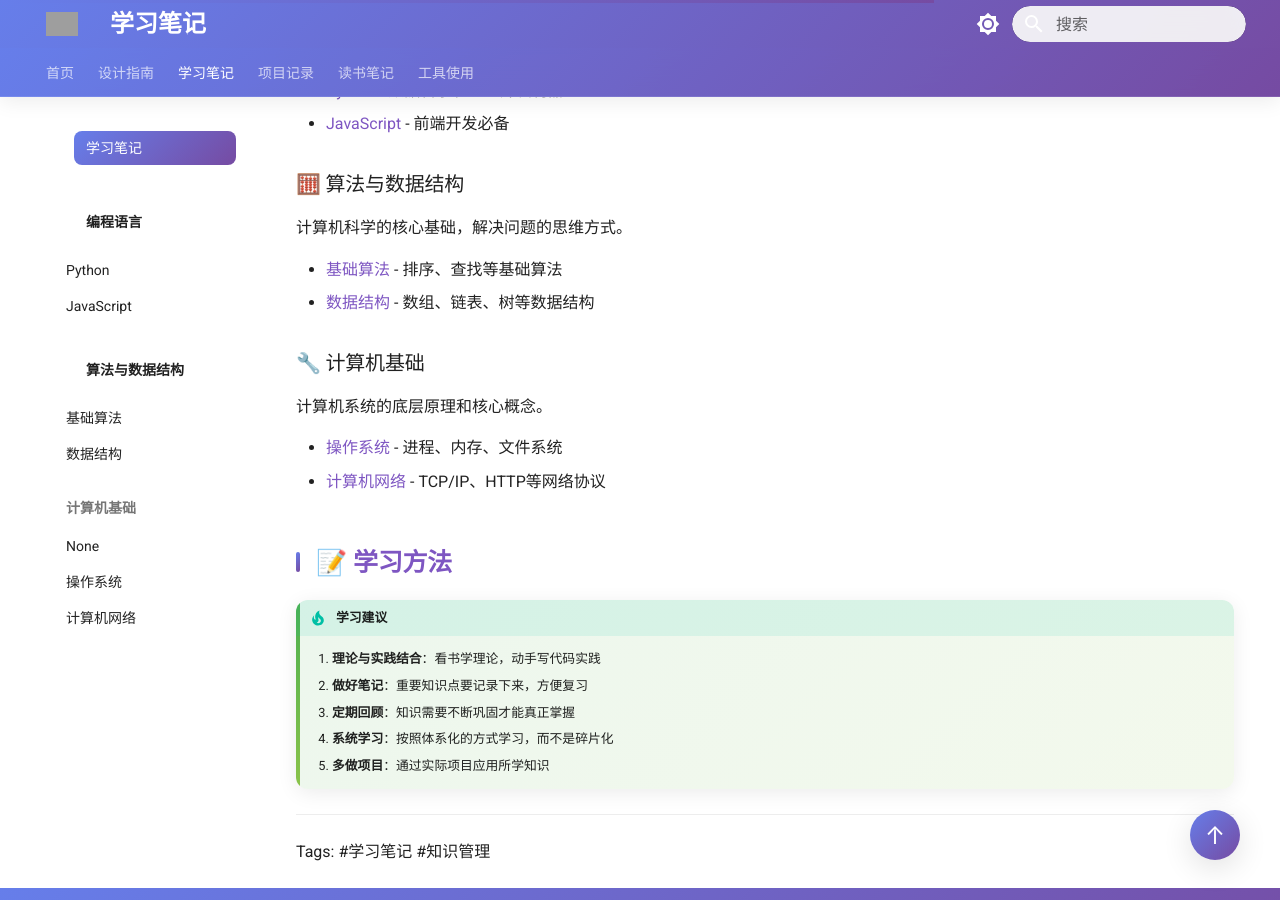
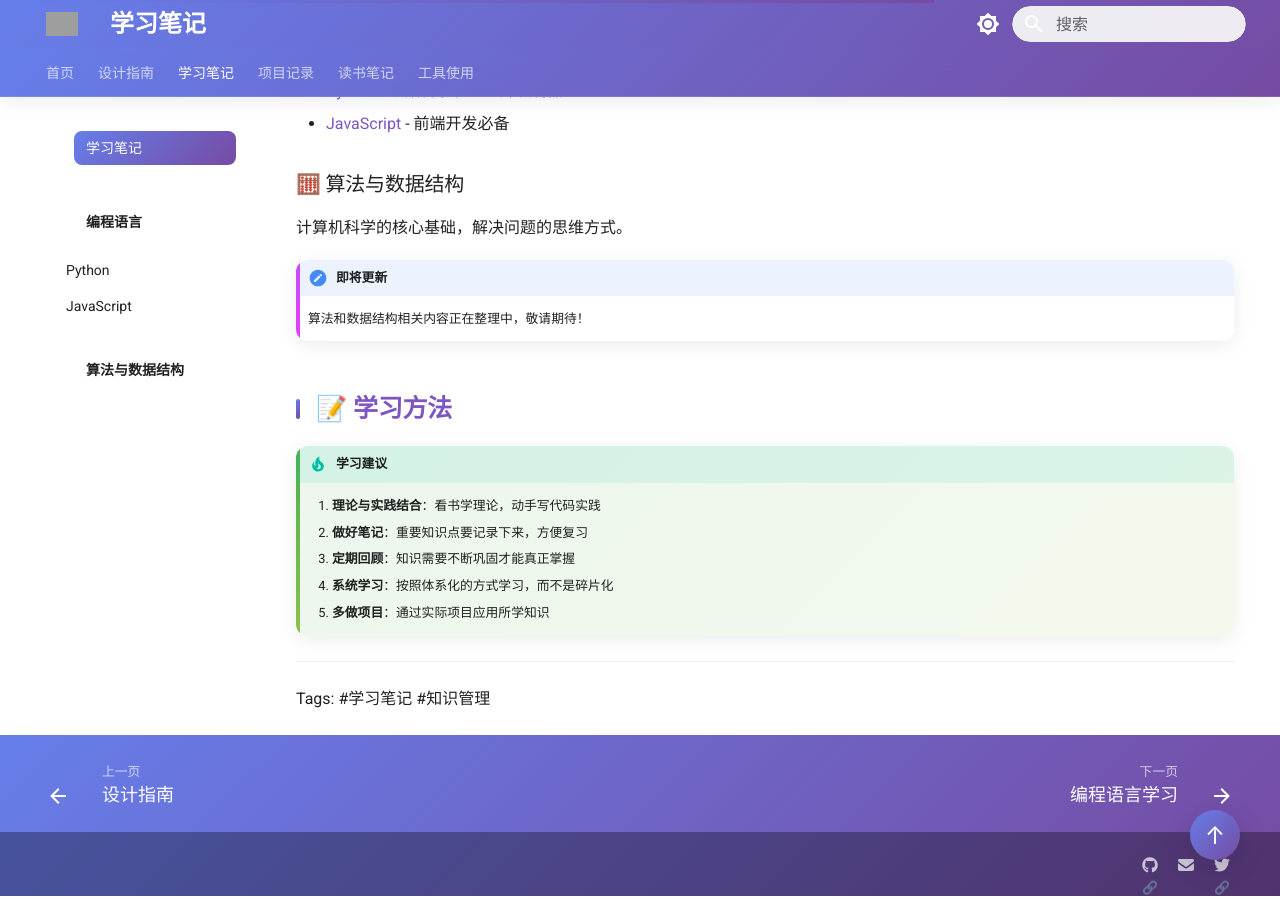
Before and after one commit to Lucien-Joelle/notebook, an MkDocs documentation site: the page built from docs/学习笔记/index.md, in a window 1280 px wide and 900 px high, scrolled down 411 px. Built offline with MkDocs 1.6.1 and Material for MkDocs 9.7.7, drawn with Linux system fonts in a browser that asks for light colours; the version menu is left out; grey boxes are pictures that could not be loaded.

Commit message:
修复导航配置中的死链接问题

```diff
--- a/docs/学习笔记/index.md
+++ b/docs/学习笔记/index.md
@@ -13,14 +13,8 @@
 ### 🧮 算法与数据结构
 计算机科学的核心基础，解决问题的思维方式。
 
-- [基础算法](算法/基础算法.md) - 排序、查找等基础算法
-- [数据结构](算法/数据结构.md) - 数组、链表、树等数据结构
-
-### 🔧 计算机基础
-计算机系统的底层原理和核心概念。
-
-- [操作系统](计算机基础/操作系统.md) - 进程、内存、文件系统
-- [计算机网络](计算机基础/计算机网络.md) - TCP/IP、HTTP等网络协议
+!!! note "即将更新"
+    算法和数据结构相关内容正在整理中，敬请期待！
 
 ## 📝 学习方法
 
--- a/mkdocs.yml
+++ b/mkdocs.yml
@@ -127,12 +127,6 @@ nav:
       - JavaScript: 学习笔记/编程语言/javascript.md
     - 算法与数据结构:
       - 学习笔记/算法/index.md
-      - 基础算法: 学习笔记/算法/基础算法.md
-      - 数据结构: 学习笔记/算法/数据结构.md
-    - 计算机基础:
-      - 学习笔记/计算机基础/index.md
-      - 操作系统: 学习笔记/计算机基础/操作系统.md
-      - 计算机网络: 学习笔记/计算机基础/计算机网络.md
   - 项目记录:
     - 项目记录/index.md
   - 读书笔记:
@@ -140,7 +134,6 @@ nav:
   - 工具使用:
     - 工具使用/index.md
     - Git使用: 工具使用/git.md
-    - Docker使用: 工具使用/docker.md
 
 # 额外配置
 extra:
```
Also changed, not shown: docs/工具使用/index.md (+2 -1 lines).
